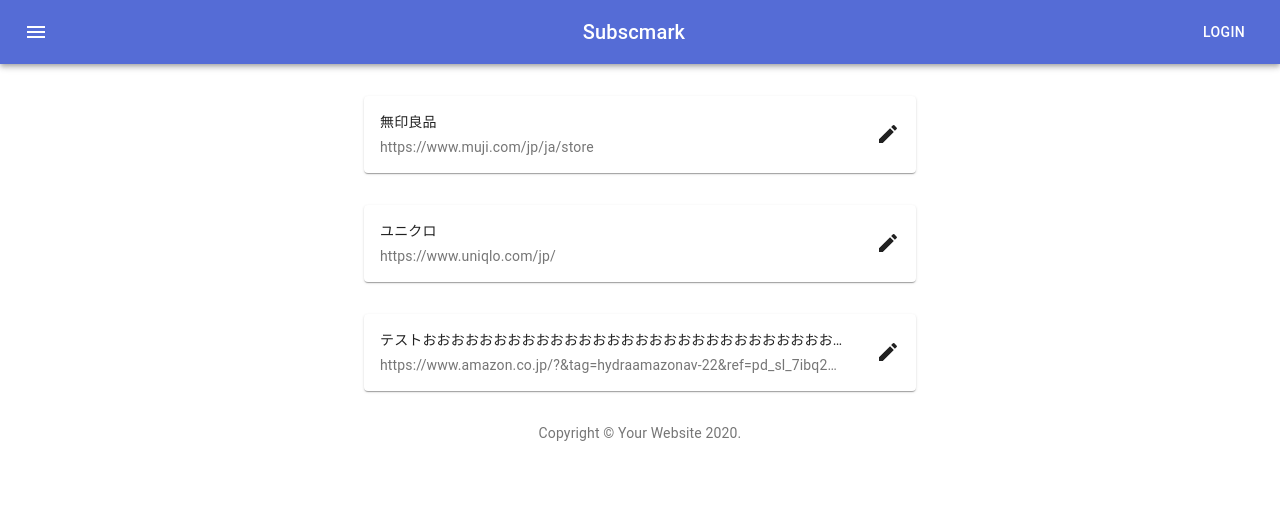
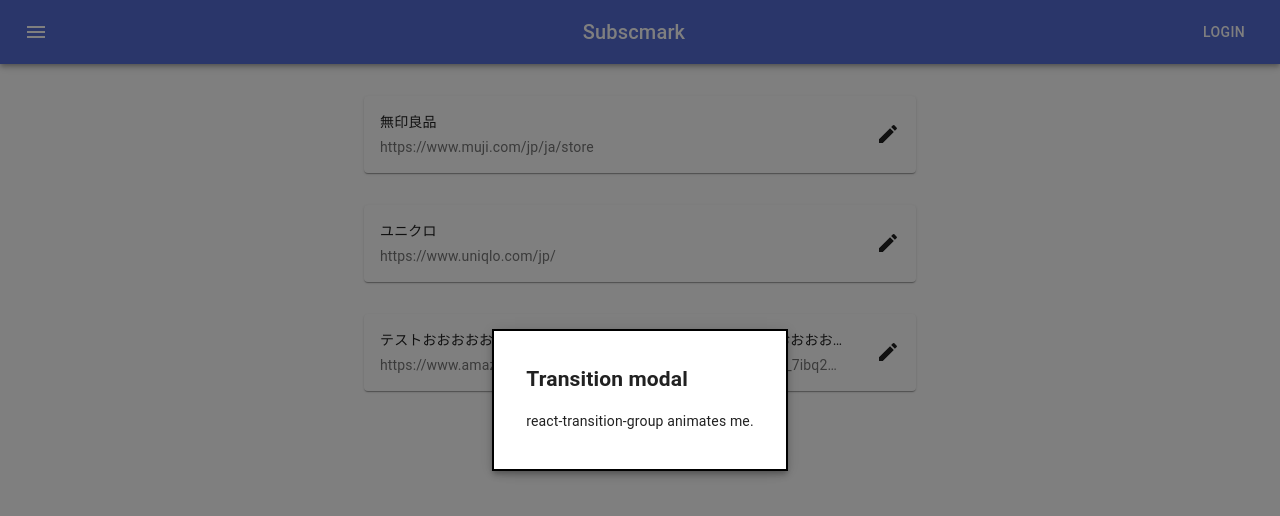
Before and after one commit to taisukearase/subscmark, a React (Create React App) app: page / in a window 1280 px wide. Both pictures are taken after a click on the button 888 px from the left and 134 px from the top of the page. Shown: the top 516 px of the page. Built offline with nearby package versions, Linux system fonts and the light colour scheme.

Commit message:
[modify] Modal の開閉を実装

```diff
--- a/src/App.tsx
+++ b/src/App.tsx
@@ -1,9 +1,10 @@
-import React from 'react'
+import React, { useState } from 'react'
 import Container from '@material-ui/core/Container'
 import Typography from '@material-ui/core/Typography'
 import Box from '@material-ui/core/Box'
 import Link from '@material-ui/core/Link'
 import NavBar from './components/NavBar'
+import Modal from './components/Modal'
 import LinkCard from './components/LinkCard'
 
 function Copyright() {
@@ -20,6 +21,15 @@
 }
 
 export default function App() {
+  const [open, setOpen] = useState(false)
+
+  const onModalOpen = () => {
+    setOpen(true)
+  }
+
+  const onModalClose = () => {
+    setOpen(false)
+  }
   interface BookMark {
     id: number
     title: string
@@ -46,9 +56,10 @@
 
   const list = data.map(data => (
     <Box mb={4} key={data.id}>
-      <LinkCard url={data.url} title={data.title} key={data.id} />
+      <LinkCard url={data.url} title={data.title} key={data.id} onModalOpen={onModalOpen}/>
     </Box>
   ))
+
 
   return (
     <React.Fragment>
@@ -59,6 +70,7 @@
           <Copyright />
         </Box>
       </Container>
+      <Modal isOpen={open} onModalClose={onModalClose}/>
     </React.Fragment>
   )
 }
--- a/src/components/LinkCard.tsx
+++ b/src/components/LinkCard.tsx
@@ -23,11 +23,12 @@
 type ContentProps = {
   title: string
   url: string
+  onModalOpen: (() => void)
 }
 
 const LinkCard: React.FC<ContentProps> = props => {
   const classes = useStyles()
-  const { url, title } = props
+  const { url, title, onModalOpen } = props
   return (
     <Card className={classes.card}>
       <CardActionArea
@@ -46,9 +47,8 @@
       </CardActionArea>
       <CardActionArea
         className={classes.editButton}
-        onClick={() => {
-          console.log('fuga')
-        }}>
+        onClick={() => { onModalOpen() }}
+      >
         <EditIcon />
       </CardActionArea>
     </Card>
--- a/src/components/Modal.tsx
+++ b/src/components/Modal.tsx
@@ -22,33 +22,26 @@
 
 type ContentProps = {
   isOpen: boolean
+  onModalClose: (() => void)
 }
 
 const TransitionsModal: React.FC<ContentProps> = props => {
   const classes = useStyles()
-  const [open, setOpen] = React.useState(false)
-
-  const handleOpen = () => {
-    setOpen(true)
-  }
-
-  const handleClose = () => {
-    setOpen(false)
-  }
+  const { isOpen, onModalClose } = props
 
   return (
     <Modal
       aria-labelledby='transition-modal-title'
       aria-describedby='transition-modal-description'
       className={classes.modal}
-      open={open}
-      onClose={handleClose}
+      open={isOpen}
+      onClose={onModalClose}
       closeAfterTransition
       BackdropComponent={Backdrop}
       BackdropProps={{
         timeout: 500
       }}>
-      <Fade in={open}>
+      <Fade in={isOpen}>
         <div className={classes.paper}>
           <h2 id='transition-modal-title'>Transition modal</h2>
           <p id='transition-modal-description'>
```
